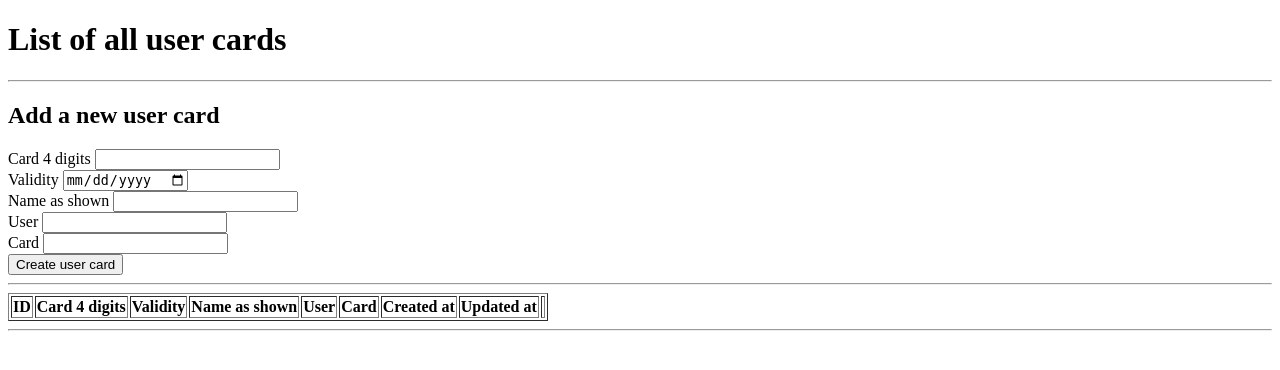
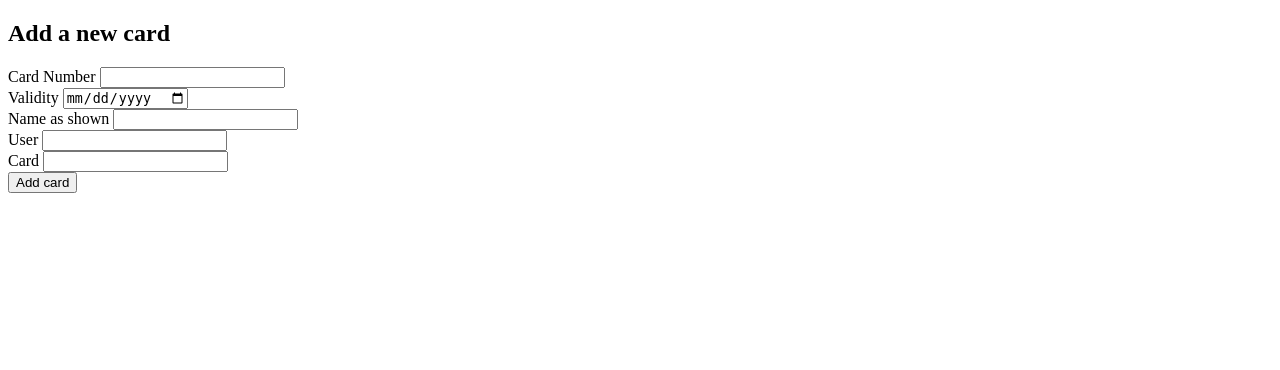
Before and after one commit to osamas19/AppDev-Final, a Rails app: template app/views/user_cards/index.html.erb in a window 1280 px wide. Shown: the top 370 px of the page. Run offline with Rails 7, Linux system fonts and the light colour scheme; the template is opened without the code that fills it, so the values that code supplies are empty.

Commit message:
Finished Home

```diff
--- a/app/views/user_cards/index.html.erb
+++ b/app/views/user_cards/index.html.erb
@@ -1,23 +1,13 @@
-<div>
-  <div>
-    <h1>
-      List of all user cards
-    </h1>
-  </div>
-</div>
-
-<hr>
-
 <div>
   <div>
     <h2>
-      Add a new user card
+      Add a new card
     </h2>
 
     <form action="/insert_user_card" method="post">
       <div>
         <label for="card_4_digits_box">
-          Card 4 digits
+          Card Number
         </label>
 
         <input type="text" id="card_4_digits_box" name="query_card_4_digits">
@@ -56,95 +46,8 @@
       </div>
 
       <button>
-        Create user card
+        Add card
       </button>
     </form>
   </div>
 </div>
-
-<hr>
-<div>
-  <div>
-    <table border="1">
-      <tr>
-        <th>
-          ID
-        </th>
-
-        <th>
-          Card 4 digits
-        </th>
-
-        <th>
-          Validity
-        </th>
-
-        <th>
-          Name as shown
-        </th>
-
-        <th>
-          User
-        </th>
-
-        <th>
-          Card
-        </th>
-
-        <th>
-          Created at
-        </th>
-
-        <th>
-          Updated at
-        </th>
-
-        <th>
-        </th>
-      </tr>
-
-      <% @list_of_user_cards.each do |a_user_card| %>
-      <tr>
-        <td>
-          <%= a_user_card.id %>
-        </td>
-
-        <td>
-          <%= a_user_card.card_4_digits %>
-        </td>
-
-        <td>
-          <%= a_user_card.validity %>
-        </td>
-
-        <td>
-          <%= a_user_card.name_as_shown %>
-        </td>
-
-        <td>
-          <%= a_user_card.user_id %>
-        </td>
-
-        <td>
-          <%= a_user_card.card_id %>
-        </td>
-
-        <td>
-          <%= time_ago_in_words(a_user_card.created_at) %> ago
-        </td>
-        <td>
-          <%= time_ago_in_words(a_user_card.updated_at) %> ago
-        </td>
-
-        <td>
-          <a href="/user_cards/<%= a_user_card.id %>">
-            Show details
-          </a>
-        </td>
-      </tr>
-      <% end %>
-    </table>
-  </div>
-</div>
-
-<hr>
```
Also changed, not shown: app/controllers/wallet_controller.rb (+6 -3 lines), app/views/wallet/index.html.erb (+12 -2 lines).
